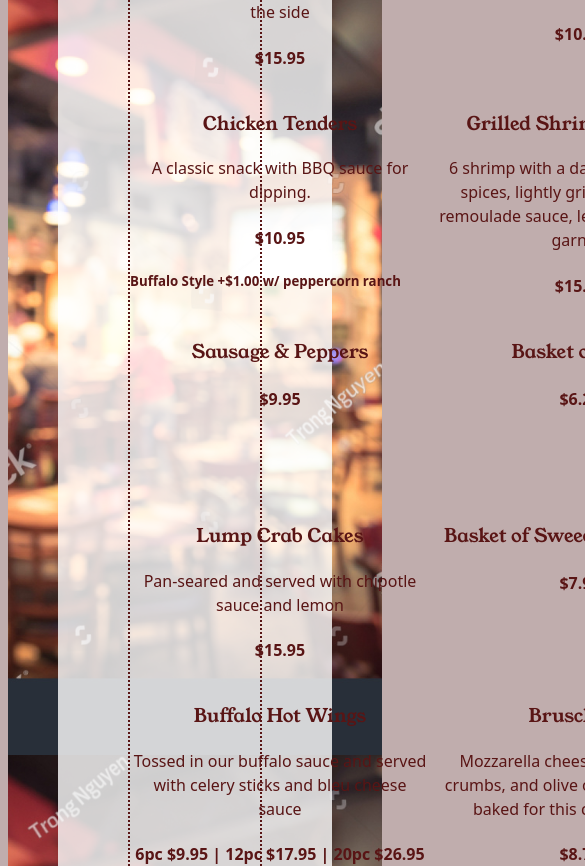
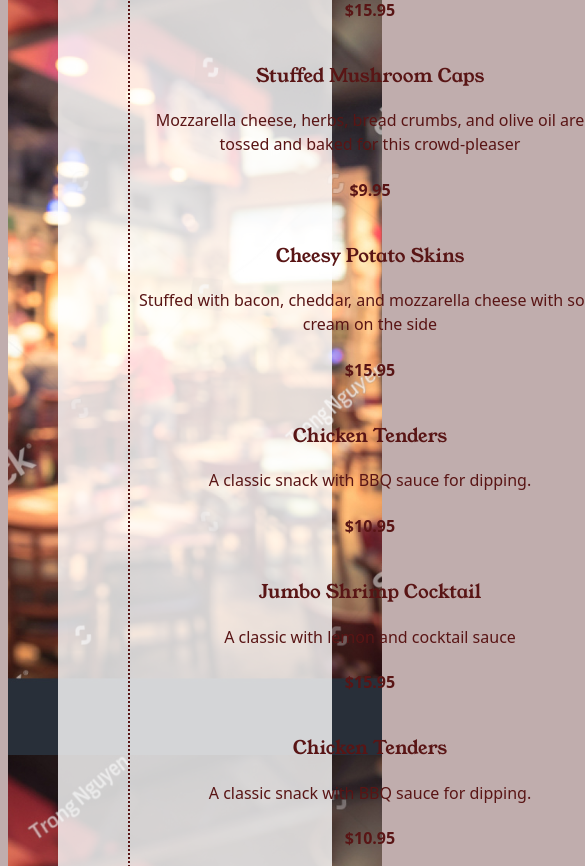
Before and after one commit to ChazSam/Nell-s, a React (Vite) app in the folder nell-s/: page /menu in a window 390 px wide. Shown: the part 1251-2117 px from the top of the page, 585 px wide, since content can reach past the window. Built offline with nearby package versions, Linux system fonts and the light colour scheme.

Commit message:
adjusted menu sizes

```diff
--- a/nell-s/src/App.css
+++ b/nell-s/src/App.css
@@ -33,10 +33,15 @@
 .menu-items {
   margin: 20px;
   display: grid;
-  grid-template-columns: 300px 300px 300px;
+  grid-template-columns: auto auto auto;
   align-items: start;
   justify-content: space-between;
   border: 2px dotted;
+  /* flex-wrap: wrap; */
+  justify-content: center;
+  align-items: center;
+  /* width: 30em; */
+
 }
 
 .review-list {
@@ -44,14 +49,14 @@
   display: grid;
   grid-template-columns: auto auto ;
   align-items: start;
-  justify-content: space-between;
+  justify-content: space-evenly;
   border: 2px dotted;
 }
 
 .menu-page, .review-page,.about-page, .home-page {
-    margin: 50px;
-    margin-top: 50px;
-    padding: 50px;
+  margin: 50px;
+  margin-top: 50px;
+  padding: 50px;
   color: rgb(89, 21, 21);
   background-color: rgba(255, 255, 255, 0.8);
 }
@@ -60,6 +65,7 @@ h1,
 h2,
 h3,
 h4,
+h5,
 p {
   text-align: center;
   color: rgb(89, 21, 21);
@@ -180,4 +186,11 @@ img {
     flex: 0 0 100%;
     scroll-snap-align: center;
   }
+
+  .menu-items{
+    flex-wrap: wrap;
+    display: flex;
+    width: 30em;
+
+  }
 }
```
